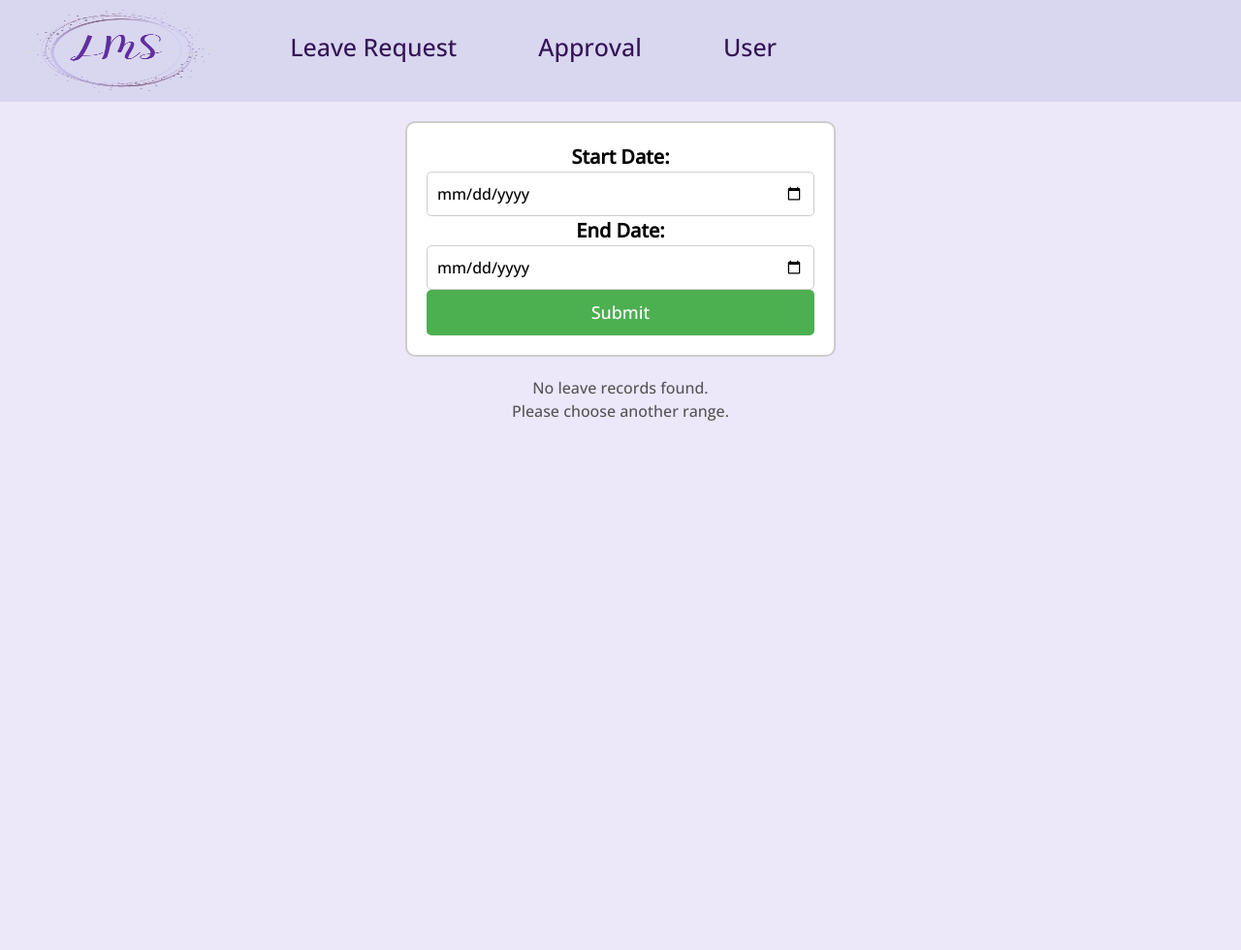
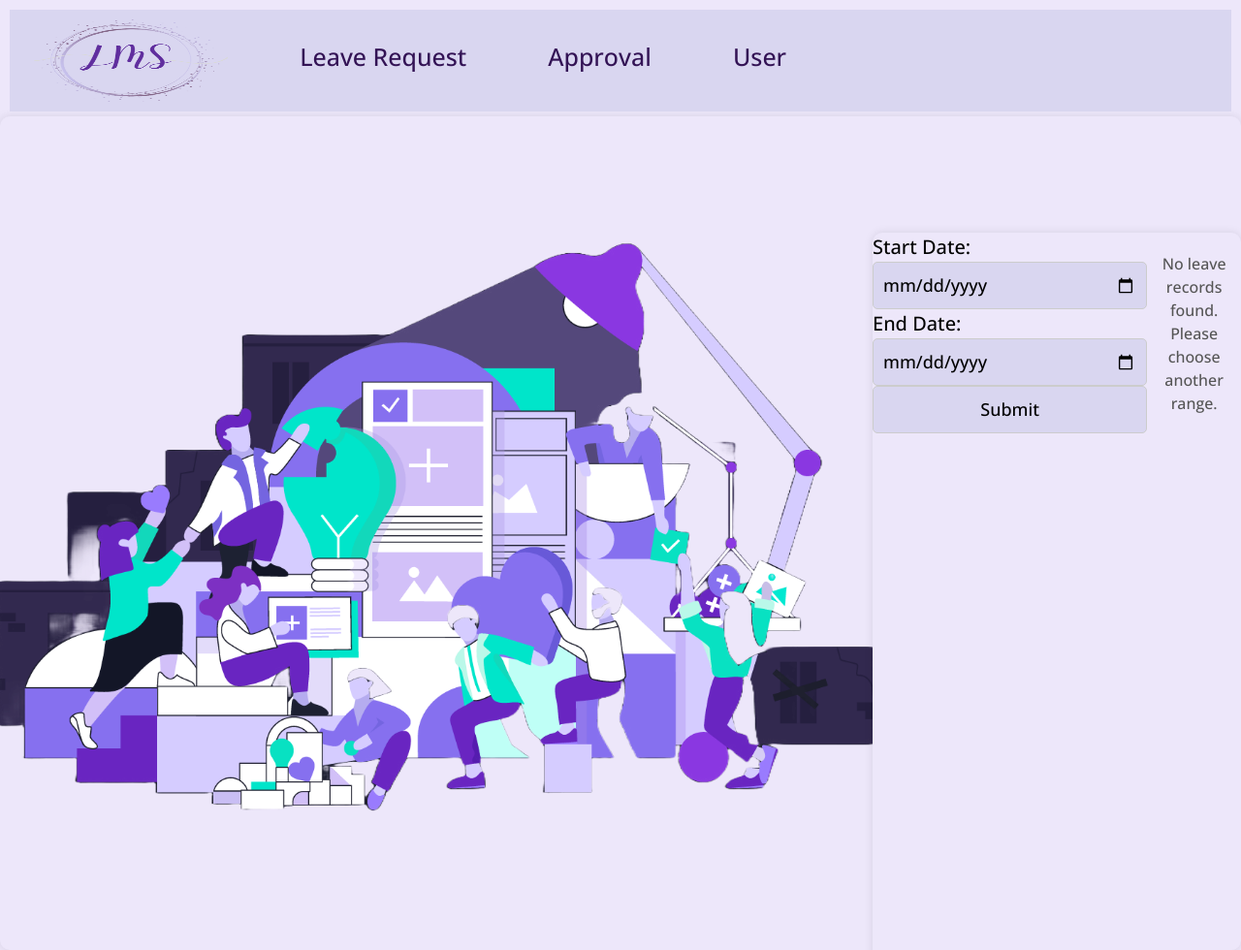
Before and after one commit to gaya3bnair/LeaveManagementSystem, a Django app: template lms/templates/dashboard/user.html in a window 1280 px wide. Shown: the whole page at 97% size. Run offline with Django 3.2, Linux system fonts and the light colour scheme; the template is opened without the code that fills it, so the values that code supplies are empty; some libraries are stand-ins or nearby versions.

Commit message:
made members page

```diff
--- a/lms/templates/dashboard/leave_request.html
+++ b/lms/templates/dashboard/leave_request.html
@@ -108,11 +108,7 @@
 
     {% include 'dashboard/messages.html' %}
 
-    <div class="form-container">
-        <div class="left-image"></div>
-        <div class="b">
-            <div class="overlay"></div>
-            <div class="b-content">
+
 
                 <form method="post">
                   <h2>Apply for Leave</h2>
--- a/lms/templates/dashboard/user.html
+++ b/lms/templates/dashboard/user.html
@@ -12,80 +12,119 @@
     <link rel="stylesheet" href="https://cdnjs.cloudflare.com/ajax/libs/Chart.js/2.8.0/Chart.min.css" integrity="sha256-aa0xaJgmK/X74WM224KMQeNQC2xYKwlAt08oZqjeF0E=" crossorigin="anonymous" />
     <title>User data</title>
     <style>
-        body {
-            background-color: #EDE7FA;
-            font-family: 'Times New Roman', Times, serif;
+        html, body {
+            height: 100%;
             margin: 0;
-            padding: 0;
-            box-sizing: border-box;
+            font-family: 'Arial', sans-serif;
         }
 
-        .container {
+        body {
+            display: flex;
+            flex-direction: column;
+            align-items: center;
+            justify-content: center;
+            background-color: #f0f0f0;
+        }
+
+        {% comment %} .container {
             display: flex;
             justify-content: center;
             align-items: center;
-            flex-direction: column;
             text-align: center;
             padding: 20px;
+        } {% endcomment %}
+
+        {% comment %} .left-column {
+            max-width: 400px;
+            margin-right: 20px;
         }
 
-        .profile {
+        .left-column img {
+            width: 100%;
+            border-radius: 10px;
+        }
+
+        .right-column {
+            flex: 1;
+        } {% endcomment %}
+
+        {% comment %} .profile {
             background-color: rgba(237, 231, 250, 1);
             padding: 20px;
             border-radius: 10px;
             margin-bottom: 20px;
+            max-width: 400px;
+            margin: 0 auto; /* Center the content in the right column */
         }
 
         .profile img {
-            width: 220px;
+            width: 100%;
             border-radius: 50%;
             margin-bottom: 20px;
-        }
+        } {% endcomment %}
 
         .form-container {
             display: flex;
-            flex-direction: column;
-            align-items: center;
-            gap: 10px;
-            border: 2px solid #ccc;
+            height: 100%;
+            background-color: #EDE7FA;
+            box-shadow: 0 0 10px rgba(0, 0, 0, 0.1);
             border-radius: 10px;
-            padding: 20px;
-            background-color: #fff;
+            overflow: hidden;
+            margin-top: 120px;  /* Adjust margin-top based on your navbar height */
         }
 
-        form {
-            width: 100%;
-            max-width: 400px;
+        .left-image {
+            width: 900px; /* Adjust the width as needed */
+            height: 100%;
+            background: url({% static "images/illustration.png" %}) center center no-repeat;
+            background-size: cover;
+            border-top-left-radius: 10px;
+            border-bottom-left-radius: 10px;
+        }
+
+        .b {
+            flex: 1;
         }
 
         label {
             font-size: 20px;
             color: black;
-            font-weight: bold;
+            font-weight: 500;
+
+
+
+
+        }
+        .navbar-container {
+            width: 100%;
+            padding: 10px;
+            box-sizing: border-box;
+            position: fixed;
+            top: 0;
+            z-index: 100;
         }
 
-        input[type="date"] {
+        input[type="date"],
+        input[type="text"],
+        input[type="submit"] {
             padding: 10px;
             border: 1px solid #ccc;
             border-radius: 5px;
-            font-size: 16px;
+            font-size: 18px;
             width: 100%;
+            background-color: #D9D6F0;
+            box-sizing: border-box;
         }
 
         input[type="submit"] {
-            background-color: #4CAF50;
-            color: white;
+            background-color: #D9D6F0;
+            color: black;
             cursor: pointer;
-            padding: 10px;
-            border: none;
-            border-radius: 5px;
-            font-size: 18px;
-            width: 100%;
             transition: background-color 0.3s;
         }
 
         input[type="submit"]:hover {
-            background-color: #45a049;
+            background-color: #BDADE0;
         }
 
         .chart-container {
@@ -101,21 +140,29 @@
     </style>
 </head>
 <body>
+    <div class="navbar-container">
         {% include 'dashboard/navbar.html' %}
+    </div>
 
-    <div class="container">
+
+
+
+    <div class="form-container">
+        <div class="left-image"></div>
+        <div class="b">
+            <div class="overlay"></div>
+            <div class="b-content">
                 {% for member in members %}
                     {% if member.id == id %}
-                <div class="profile">
-                    <img src="{{ member.image.url }}" alt="{{ member.first_name }}">
+                        {% comment %} <img src="{{ member.image.url }}" alt="{{ member.first_name }}"> {% endcomment %}
                         <h1>{{ member.first_name }}</h1>
                         <p>Email: {{ member.email }}</p>
                         <p>Gender: {{ member.gender }}</p>
                         <p>Role: {{ member.status }}</p>
                         <p>Year: {{ member.year }}</p>
-                </div>
                     {% endif %}
                 {% endfor %}
+            </div>
 
             <div class="form-container">
                 <form method="post">
@@ -126,7 +173,6 @@
                     <input type="date" id="end-date" name="end-date">
                     <input type="submit" value="Submit">
                 </form>
-        </div>
 
                 {% if dict %}
                     <div class="chart-container">
@@ -171,5 +217,7 @@
                     </div>
                 {% endif %}
             </div>
+        </div>
+    </div>
   </body>
 </html>
```
Also changed, not shown: lms/templates/dashboard/landingpage.html (+17 -2 lines), db.sqlite3, lms/static/images/illustration.png (added), 3 other files. Lines whose indentation alone changed are shown as unchanged.
